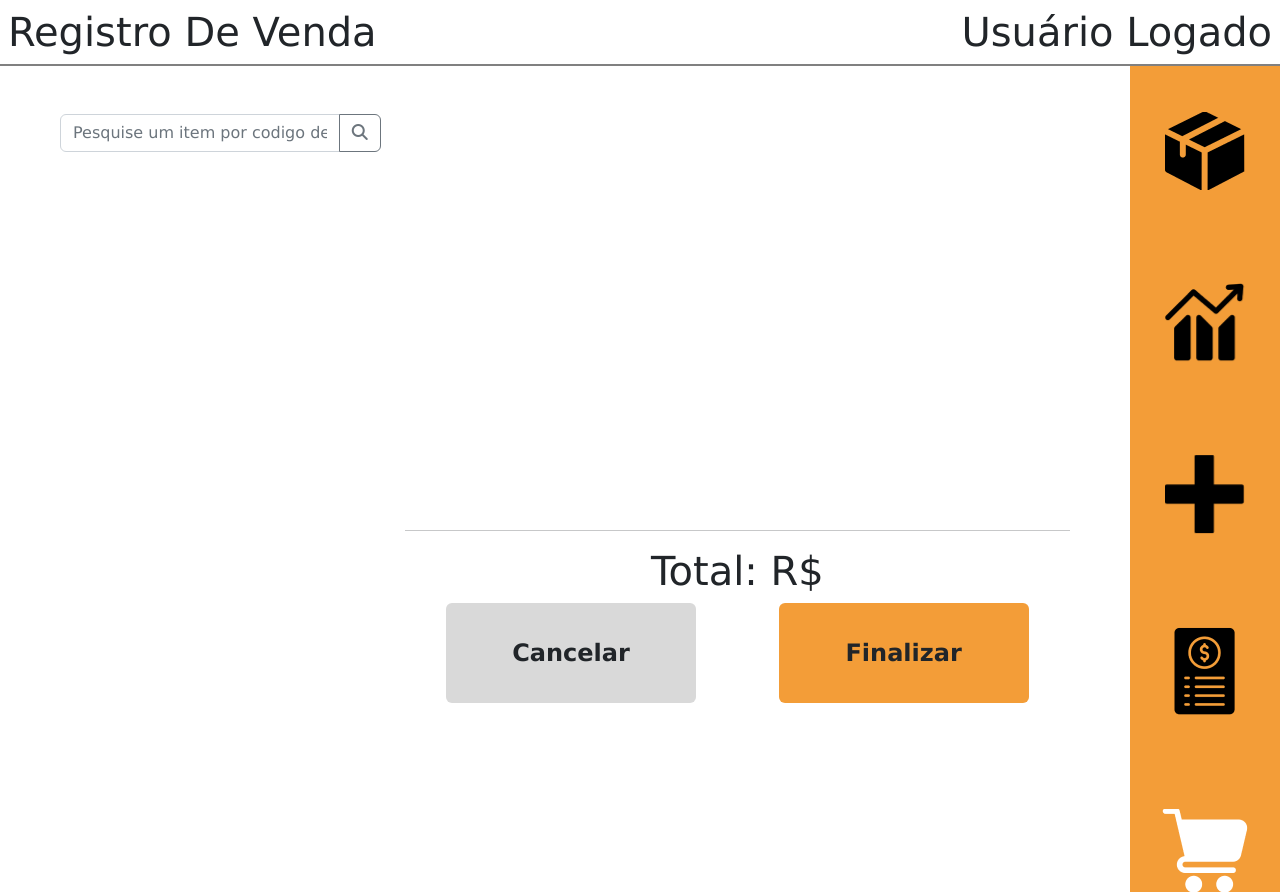
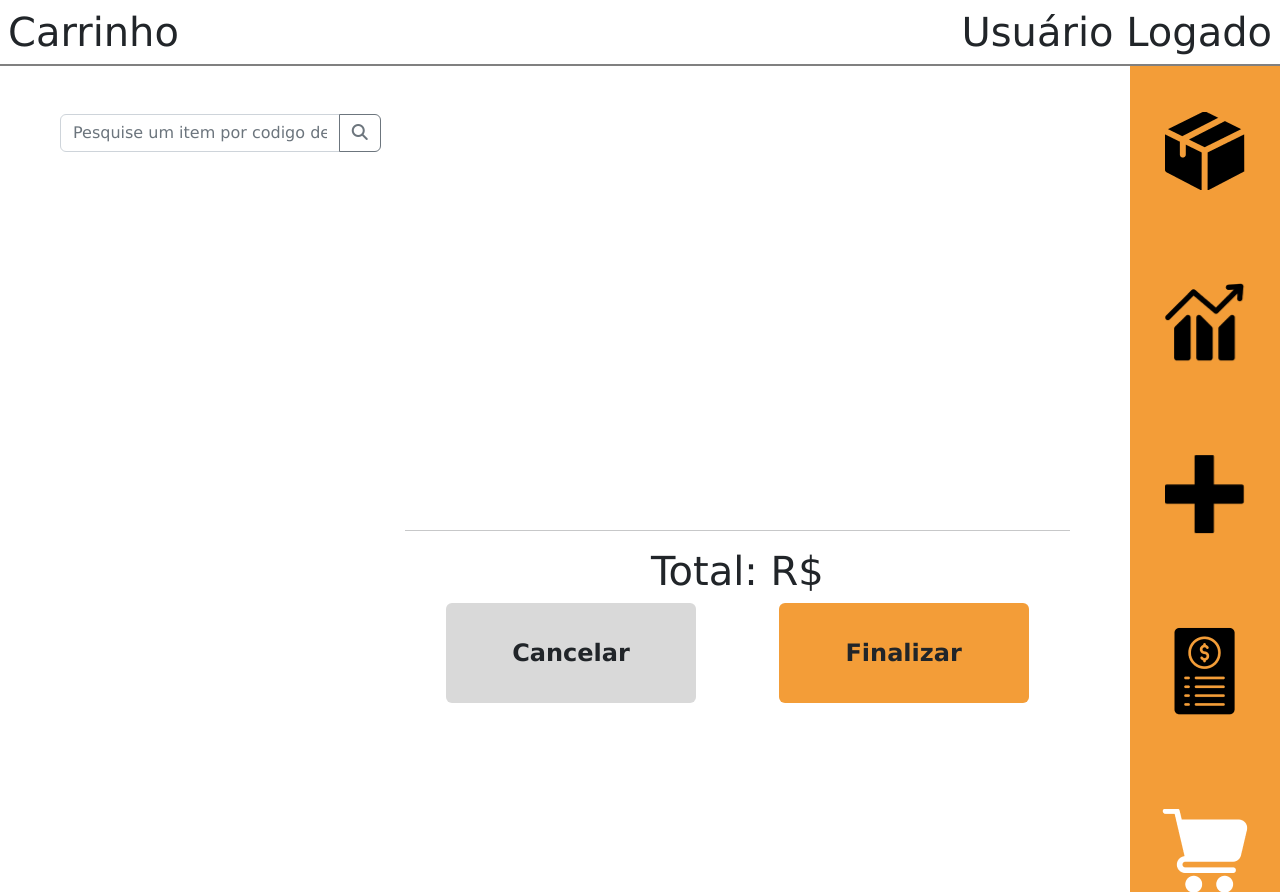
Before and after one commit to Caio-Marinho/k-9Racao, a Flask app: page /registro in a window 1280 px wide. Shown: the top 892 px of the page. Run offline with Flask 2, Linux system fonts and the light colour scheme; data that the repository does not hold is empty; some libraries are stand-ins or nearby versions.

Commit message:
carrinho

```diff
--- a/mysite/templates/registro-venda.html
+++ b/mysite/templates/registro-venda.html
@@ -11,7 +11,7 @@
 </head>
 <body>
         <div class="titulo">
-            <h1 class="m-2">Registro De Venda</h1>
+            <h1 class="m-2">Carrinho</h1>
             <h1 class="m-2">Usuário Logado</h1>
          </div>
         <ul style="height: 100%;">
```
